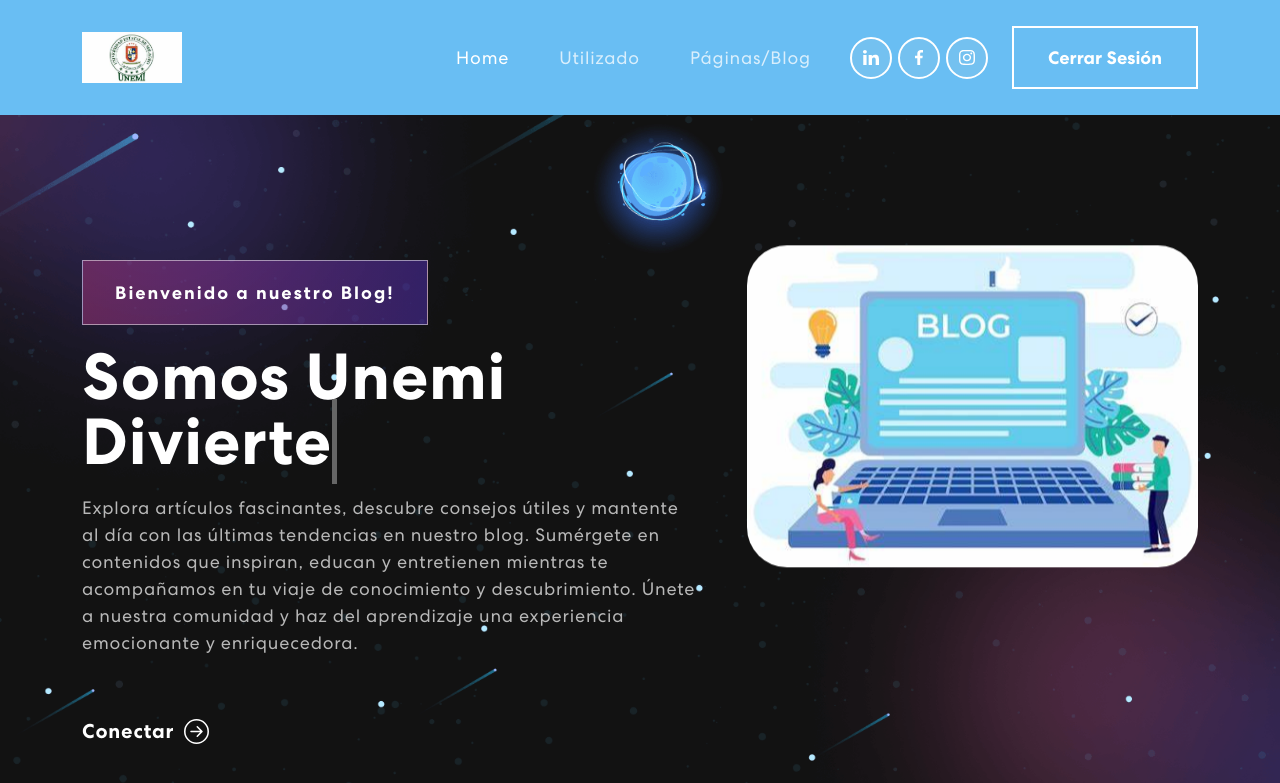
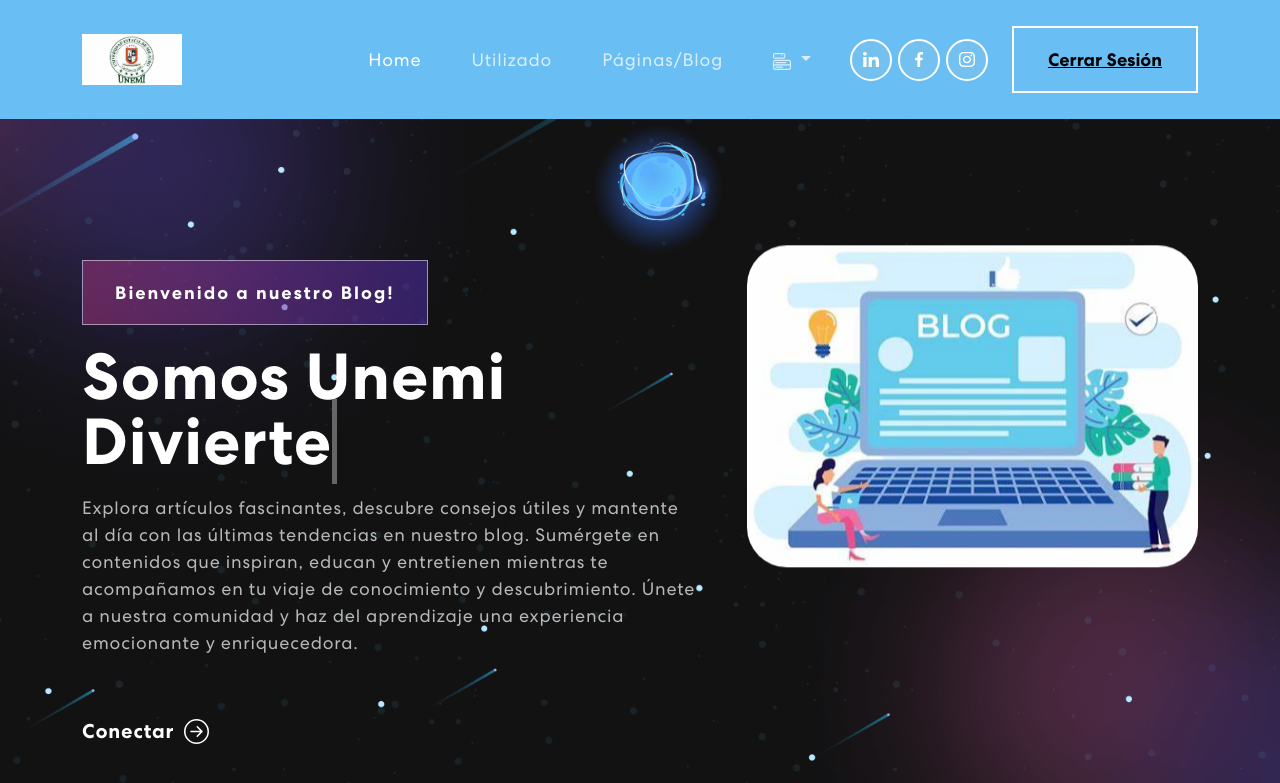
Before and after one commit to HectorRomero18/proyecto2dosemestre, a React (Create React App) app: page / in a window 1280 px wide. Shown: the top 783 px of the page. Built offline with nearby package versions, Linux system fonts and the light colour scheme; no server answers.

Commit message:
Actualizando algunos errores

```diff
--- a/src/App.js
+++ b/src/App.js
@@ -1,22 +1,29 @@
 import logo from './logo.svg';
 import './App.css';
 import 'bootstrap/dist/css/bootstrap.min.css';
-import { NavBar } from "./components/NavBar";
+import  NavBar  from "./components/NavBar";
 import { Banner } from "./components/Banner";
 import { Skills } from "./components/Skills";
 import { Projects } from "./components/Projects";
 import { Contact } from "./components/Contact";
 import { Footer } from "./components/Footer";
+import {BrowserRouter as Router, Routes, Route} from "react-router-dom";
+import Pruebas from "./Pages/Pruebas"
 
 function App() {
   return (
     <div className="App">
+      <Router>
       <NavBar />
       <Banner />
       <Skills />
       <Projects />
       <Contact />
       <Footer />
+        <Routes>
+          <Route path="./Pages/Pruebas" element={<Pruebas/>}/>
+        </Routes>
+      </Router>
     </div>
   );
 }
--- /dev/null
+++ b/src/Pages/Pruebas.jsx
@@ -0,0 +1,9 @@
+import React from "react";
+
+
+const Pruebas = () => {
+    return (
+        <div>Pruebas</div>
+    )
+}
+export default Pruebas;
--- a/src/components/Banner.js
+++ b/src/components/Banner.js
@@ -74,7 +74,7 @@ export const Banner = () => {
               {({ isVisible }) =>
               <div className={isVisible ? "animate__animated animate__fadeIn" : ""}>
                 <span className="tagline">Bienvenido a nuestro Blog!</span>
-                <h1>{`Somos Unemi`} <span className="txt-rotate" dataPeriod="1000" data-rotate='[ "Web Developer", "Web Designer", "UI/UX Designer" ]'><span className="wrap">{text}</span></span></h1>
+                <h1>{`Somos Unemi`} <span className="txt-rotate" data-period="1000" data-rotate='[ "Web Developer", "Web Designer", "UI/UX Designer" ]'><span className="wrap">{text}</span></span></h1>
                   <p>
                   Explora artículos fascinantes, descubre consejos útiles y mantente al día con las últimas tendencias en nuestro blog. Sumérgete en contenidos que inspiran, educan y entretienen mientras te acompañamos en tu viaje de conocimiento y descubrimiento. Únete a nuestra comunidad y haz del aprendizaje una experiencia emocionante y enriquecedora.
                   </p>
--- a/src/components/Footer.js
+++ b/src/components/Footer.js
@@ -1,3 +1,4 @@
+// Importamos dependencias
 import { Container, Row, Col } from "react-bootstrap";
 import { MailchimpForm } from "./MailchimpForm";
 import logo from "../assets/img/logo.svg";
@@ -5,22 +6,25 @@ import navIcon1 from "../assets/img/nav-icon1.svg";
 import navIcon2 from "../assets/img/nav-icon2.svg";
 import navIcon3 from "../assets/img/nav-icon3.svg";
 
+// Componente
 export const Footer = () => {
   return (
     <footer className="footer">
       <Container>
         <Row className="align-items-center">
           <MailchimpForm />
+          {/* Tamaño de la imagen */}
           <Col size={12} sm={6}>
             <img src={logo} alt="Logo" />
           </Col>
           <Col size={12} sm={6} className="text-center text-sm-end">
+          {/* Iconos de nuestras redes sociales */}
             <div className="social-icon">
               <a href="#"><img src={navIcon1} alt="Icon" /></a>
               <a href="#"><img src={navIcon2} alt="Icon" /></a>
               <a href="#"><img src={navIcon3} alt="Icon" /></a>
             </div>
-            <p>Copyright 2022. All Rights Reserved</p>
+            <p>Página hecha por estudiantes de UNEMI</p>
           </Col>
         </Row>
       </Container>
--- a/src/components/NavBar.js
+++ b/src/components/NavBar.js
@@ -1,24 +1,34 @@
-// Importamos las dependencias
-import { useState, useEffect } from "react";
-import { Navbar, Nav, Container } from "react-bootstrap";
+// Importamos dependencias
+import React, { useState, useEffect } from "react";
+import { Navbar, Nav, Container, Dropdown } from "react-bootstrap";
+import { HashLink } from 'react-router-hash-link';
+import { Link } from "react-router-dom";
 import logo from '../assets/img/unemi.jfif';
 import navIcon1 from '../assets/img/nav-icon1.svg';
 import navIcon2 from '../assets/img/nav-icon2.svg';
 import navIcon3 from '../assets/img/nav-icon3.svg';
-import { HashLink } from 'react-router-hash-link';
-import {
-  BrowserRouter as Router
-} from "react-router-dom";
+import { MenuButton } from "react-bootstrap-icons";
+
 
 // Componente
-export const NavBar = () => {
+const NavBar = () => {
+  const [activeLink, setActiveLink] = useState('home'); //Aquí se manejara el tema de los links para navegar en la misma pagina
+  const [scrolled, setScrolled] = useState(false); //Aqui se maneja el tema de cuando el usuario se desplace hacia arriba y abajo (scroll)
+  const [showDropdown, setShowDropdown] = useState(false); // Estado para controlar la visibilidad del menú desplegable
 
-  const [activeLink, setActiveLink] = useState('home');
-  const [scrolled, setScrolled] = useState(false);
+  const List = [
+    {
+      name: "Cerrar Sesión",
+      href: "/pruebas"
+    }
+  ]
 
-  // Funcion que hace el efecto cuado el usuario se desplace
+
+
+  // Funcion que se encargará del efecto del Scroll
   useEffect(() => {
     const onScroll = () => {
+      // Si se empieza a mover se aplicara el efecto (true)
       if (window.scrollY > 50) {
         setScrolled(true);
       } else {
@@ -26,51 +36,74 @@ export const NavBar = () => {
       }
     }
 
-    // Activamos el evento "scroll" y le pasamos la funcion onScroll
+    // Aplicamos el evento una vez se inicie el scroll
     window.addEventListener("scroll", onScroll);
 
-    // Una vez el usuario deje de desplazarce se detiee el evento
+    // Cuando se deje de mover removemos el evento
     return () => window.removeEventListener("scroll", onScroll);
   }, [])
 
-  // Actualizamos la posicion del blog cuando el usuario presione los links
+  // Función que se encarga de actualizar la posicion en la pagina mediante los links (Home, Pagina/Blog, Utilizado)
   const onUpdateActiveLink = (value) => {
     setActiveLink(value);
   }
 
+  // Función para el menú desplegable
+  const toggleDropdown = () => {
+    setShowDropdown(!showDropdown);
+  }
+
   return (
-    <Router>
     <Navbar id="nav-1" expand="md" className={scrolled ? "scrolled" : ""}>
       <Container>
+        {/* Aquí va el logo de esta pagina Web (Unemi) */}
         <Navbar.Brand href="/">
-          {/* Imagen de nuestro logo en la barra de navegación */}
           <img src={logo} alt="Logo" />
         </Navbar.Brand>
-          <Navbar.Toggle aria-controls="basic-navbar-nav">
-            <span className="navbar-toggler-icon"></span>
-          </Navbar.Toggle>
+        <Navbar.Toggle aria-controls="basic-navbar-nav" />
         <Navbar.Collapse id="basic-navbar-nav">
           <Nav className="ms-auto">
-              {/* Links en la bafrra de navegación */}
+            {/* Links (home, Pagina/Blog, Utilizado) */}
             <Nav.Link href="#home" className={activeLink === 'home' ? 'active navbar-link' : 'navbar-link'} onClick={() => onUpdateActiveLink('home')}>Home</Nav.Link>
             <Nav.Link href="#skills" className={activeLink === 'skills' ? 'active navbar-link' : 'navbar-link'} onClick={() => onUpdateActiveLink('skills')}>Utilizado</Nav.Link>
             <Nav.Link href="#projects" className={activeLink === 'projects' ? 'active navbar-link' : 'navbar-link'} onClick={() => onUpdateActiveLink('projects')}>Páginas/Blog</Nav.Link>
+            {/* Dropdown */}
+            <Dropdown show={showDropdown} onToggle={toggleDropdown}>
+              <Dropdown.Toggle as={Nav.Link} className="navbar-link" id="dropdown-basic">
+                <MenuButton /> {/* Ícono de list de Bootstrap Icons */}
+              </Dropdown.Toggle>
+              <Dropdown.Menu>
+          {/* Enlace que se mostrará despues de presionar el menú desplegable */}
+                <Dropdown.Item href="/Pages/Pruebas">Crear</Dropdown.Item>
+          {/* Enlace que se mostrará despues de presionar el menú desplegable */}
+
+                <Dropdown.Item href="#action/2">Editar</Dropdown.Item>
+          {/* Enlace que se mostrará despues de presionar el menú desplegable */}
+
+                <Dropdown.Item href="#action/3">Eliminar</Dropdown.Item>
+              </Dropdown.Menu>
+            </Dropdown>
           </Nav>
+          {/* Iconos de las redes sociales */}
           <span className="navbar-text">
-              {/* Imagenes de las redes sociales en la barra de navegación */}
             <div className="social-icon">
               <a href="#"><img src={navIcon1} alt="" /></a>
               <a href="#"><img src={navIcon2} alt="" /></a>
               <a href="#"><img src={navIcon3} alt="" /></a>
             </div>
-              {/* Definimos un boton para Cerrar Sesión */}
-              <HashLink to='#connect'>
-                <button className="vvd"><span>Cerrar Sesión</span></button>
-              </HashLink>
+            {/* Boton de Cerrar Sesión */}
+              <button className="vvd">
+
+                  {List.map((x) => (
+                    <Link key={x.name} to={x.href}>{x.name}</Link>
+                  ))}
+                </button>
+
           </span>
         </Navbar.Collapse>
       </Container>
     </Navbar>
-    </Router>
   )
 }
+
+export default NavBar;
--- a/src/components/Projects.js
+++ b/src/components/Projects.js
@@ -87,11 +87,11 @@ export const Projects = () => {
                         }
                       </Row>
                     </Tab.Pane>
-                    <Tab.Pane eventKey="section">
-                      <p>Lorem ipsum dolor sit amet consectetur adipisicing elit. Cumque quam, quod neque provident velit, rem explicabo excepturi id illo molestiae blanditiis, eligendi dicta officiis asperiores delectus quasi inventore debitis quo.</p>
+                    <Tab.Pane eventKey="second">
+                      <p>Nada para mostrar aún :(</p>
                     </Tab.Pane>
                     <Tab.Pane eventKey="third">
-                      <p>Lorem ipsum dolor sit amet consectetur adipisicing elit. Cumque quam, quod neque provident velit, rem explicabo excepturi id illo molestiae blanditiis, eligendi dicta officiis asperiores delectus quasi inventore debitis quo.</p>
+                      <p>Nada para mostrar aún :(</p>
                     </Tab.Pane>
                   </Tab.Content>
                 </Tab.Container>
--- a/src/components/Skills.js
+++ b/src/components/Skills.js
@@ -38,7 +38,7 @@ export const Skills = () => {
                 <div className="col-12">
                     <div className="skill-bx wow zoomIn">
                       {/* Aquí va el enncabezado del componente */}
-                        <h2>Utilzado</h2>
+                        <h2>Utilizado</h2>
                         <p>Este Blog estará impulsado por React<br></br>Ademas de usar distinntas dependecias y herramientas</p>
                         <Carousel responsive={responsive} infinite={true} className="owl-carousel owl-theme skill-slider">
                           {/* Aqui van las imagenes dentro del componente, usamos un carrusel */}
--- a/src/index.js
+++ b/src/index.js
@@ -1,6 +1,6 @@
 // index.js
 import React from 'react';
-import { createRoot } from 'react-dom';
+import { createRoot } from 'react-dom/client';
 import App from './App'; // Ruta al componente principal de tu aplicación
 
 // ReactDOM.render(<App />, document.getElementById('root'));
```
Lines whose indentation alone changed are shown as unchanged.
